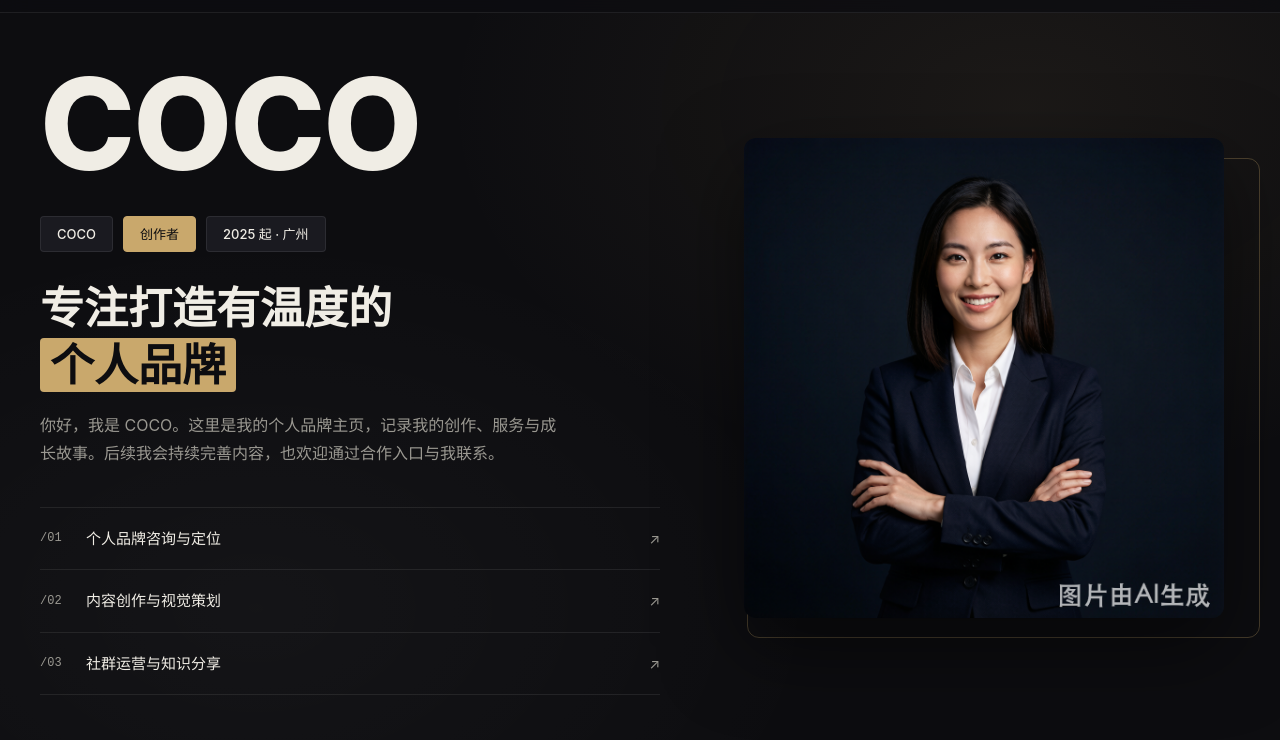
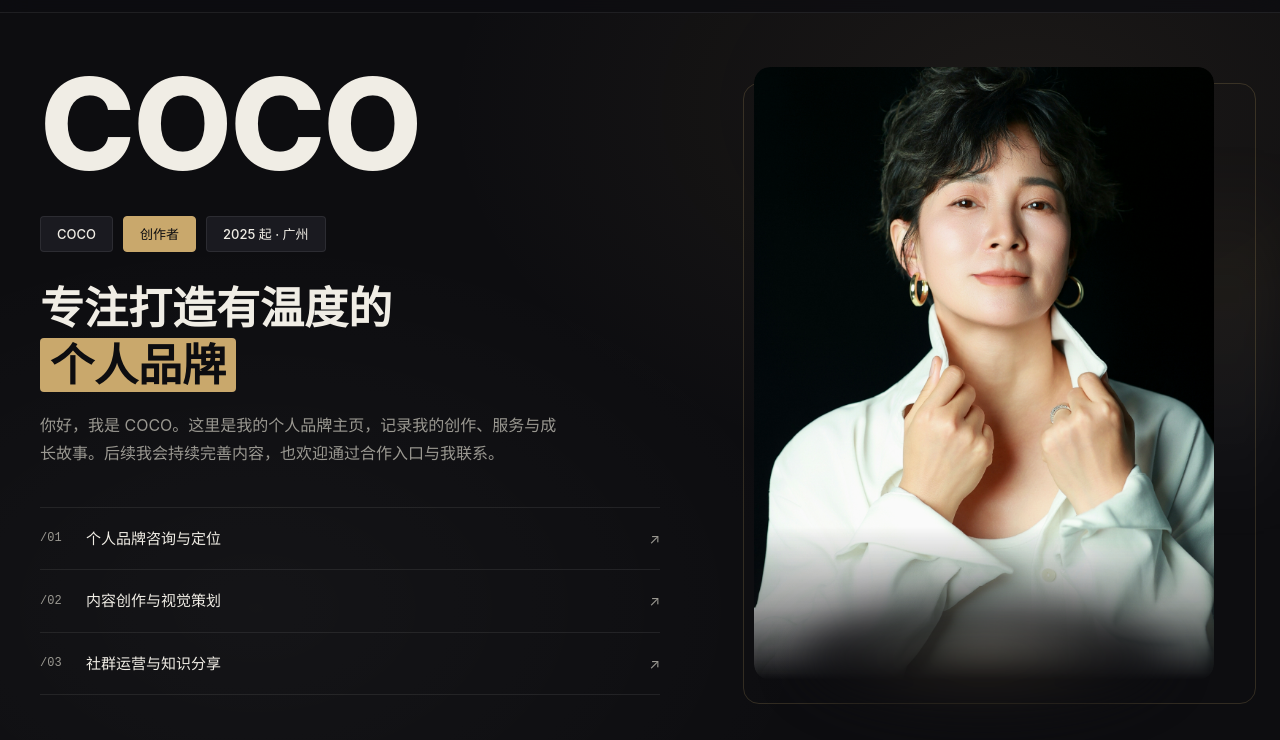
Before and after one commit to LIYIFEI1424/COCO, a plain HTML site: page index.html in a window 1280 px wide. Shown: the part 60-800 px from the top of the page. Drawn offline with Linux system fonts and the light colour scheme.

Commit message:
更新主页右侧图片为COCO个人照片，并优化融合效果

```diff
--- a/index.html
+++ b/index.html
@@ -267,22 +267,80 @@
             position: relative;
         }
 
+        .hero-image-wrapper {
+            position: relative;
+            width: 100%;
+            max-width: 460px;
+        }
+
         .hero-image {
             width: 100%;
-            max-width: 480px;
-            border-radius: 12px;
-            box-shadow: 0 30px 80px rgba(0, 0, 0, 0.5);
+            border-radius: 16px;
             object-fit: cover;
-            aspect-ratio: 1 / 1;
+            aspect-ratio: 3/4;
+            /* 让照片与深色背景自然融合 */
+            mask-image: linear-gradient(
+                to bottom,
+                rgba(0,0,0,1) 75%,
+                rgba(0,0,0,0.6) 88%,
+                rgba(0,0,0,0) 100%
+            );
+            -webkit-mask-image: linear-gradient(
+                to bottom,
+                rgba(0,0,0,1) 75%,
+                rgba(0,0,0,0.6) 88%,
+                rgba(0,0,0,0) 100%
+            );
+            filter: contrast(1.02) brightness(0.98);
+            transition: transform 0.4s ease;
+        }
+
+        .hero-image:hover {
+            transform: scale(1.02);
+        }
+
+        /* 底部渐变光晕 - 融合到深色背景 */
+        .hero-glow {
+            position: absolute;
+            bottom: -30px;
+            left: 50%;
+            transform: translateX(-50%);
+            width: 80%;
+            height: 120px;
+            background: radial-gradient(ellipse at center,
+                rgba(201, 168, 108, 0.12) 0%,
+                rgba(13, 13, 16, 0.8) 60%,
+                transparent 100%
+            );
+            border-radius: 50%;
+            filter: blur(20px);
+            pointer-events: none;
+        }
+
+        /* 侧面柔和光晕 */
+        .hero-side-glow {
+            position: absolute;
+            top: 15%;
+            right: -40px;
+            width: 150px;
+            height: 60%;
+            background: linear-gradient(to bottom,
+                transparent,
+                rgba(201, 168, 108, 0.06),
+                rgba(255, 255, 255, 0.03),
+                transparent
+            );
+            filter: blur(24px);
+            pointer-events: none;
         }
 
         .image-frame {
             position: absolute;
-            inset: 20px -20px -20px 20px;
+            inset: 16px -16px -16px 16px;
             border: 1px solid var(--accent);
-            border-radius: 12px;
+            border-radius: 16px;
             z-index: -1;
-            opacity: 0.3;
+            opacity: 0.2;
         }
 
         section {
@@ -685,7 +743,11 @@
             </div>
             <div class="hero-right">
                 <div class="image-frame"></div>
-                <img src="images/coco-hero.png" alt="COCO" class="hero-image">
+                <div class="hero-side-glow"></div>
+                <div class="hero-image-wrapper">
+                    <img src="images/coco个人网站图片.jpg" alt="COCO" class="hero-image">
+                    <div class="hero-glow"></div>
+                </div>
             </div>
         </div>
     </section>
```
Also changed, not shown: images/coco个人网站图片.jpg (added).
